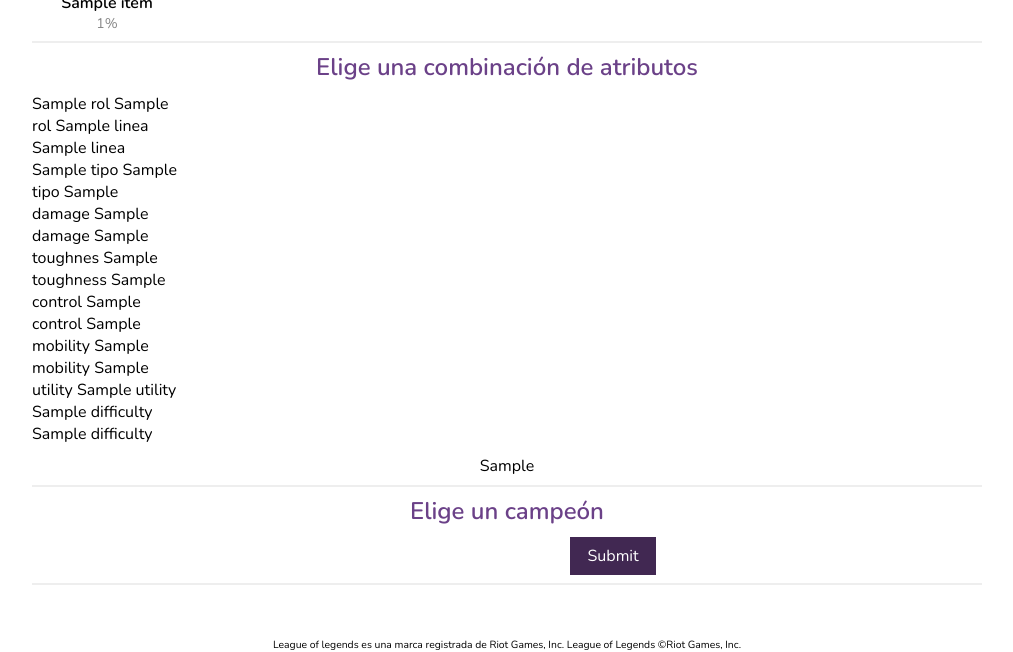
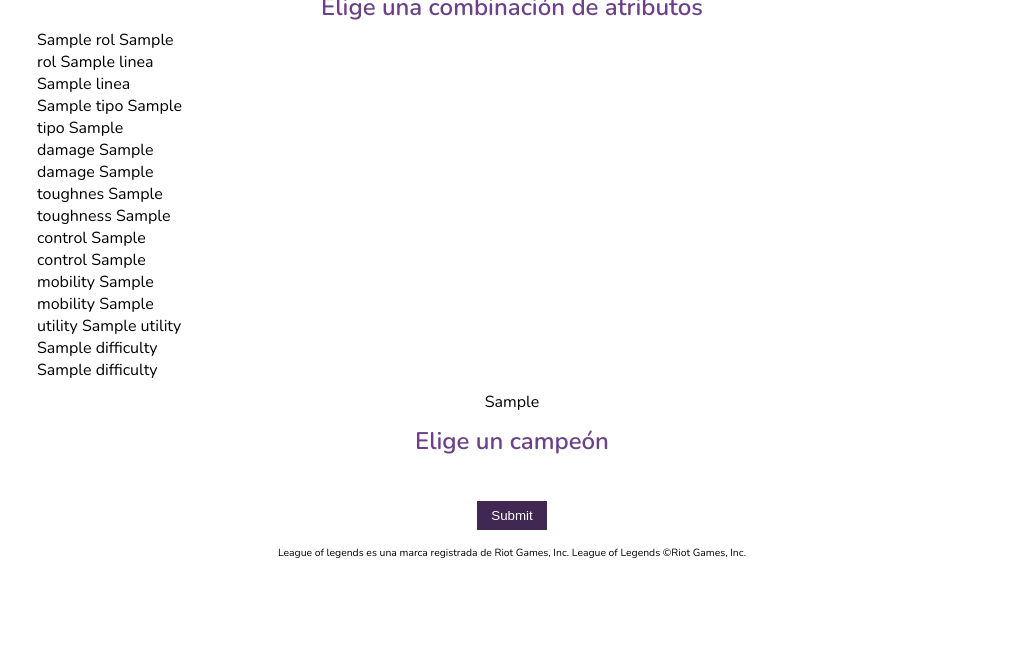
Before and after one commit to jboscomendoza/lol_champion_recommender, a Flask app: template templates/recomendaciones.html in a window 1280 px wide. Shown: the part 420-1072 px from the top of the page, without its empty margins (128-1141 px from the left). After the commit the page ends 978 px from the top, so only its background shows below. Run offline with Flask 2, Linux system fonts and the light colour scheme; the template is opened without the code that fills it: most values are stand-ins (such as "Sample title", 1, 10 or a date in 2020); form fields are guessed from the names that the template uses.

Commit message:
Ajustes en CSS, grid

```diff
--- a/static/style.css
+++ b/static/style.css
@@ -1,7 +1,6 @@
 @import url('https://fonts.googleapis.com/css2?family=Nunito:wght@300&display=swap');
 
 html {
-    /*font-family: Ubuntu, sans-serif; */
     font-family: "Nunito", sans-serif;
     background: #fff;
     font-size: 16px;
@@ -11,7 +10,7 @@ body {
     max-width: 950px;
     margin: auto;
     background: #fff;
-    padding: 0 10px 0px 0;
+    padding: 10px;
 }
 
 a { color: #b466e9; }
@@ -23,15 +22,12 @@ p {
 
 h1, h3 {
     color: #6b4188;
-    margin: 0;
-    padding: 0 0 10px 0;
+    text-align: center;
+    margin:0;
+    padding: 0;
 }
 
-h3 {
-    font-size: 24px;
-    font-weight: bold;
-}
-
+h3 { font-size: 1.5em; }
 
 img {
     border-radius: 5px;
@@ -39,26 +35,25 @@ img {
     margin: auto;
 }
 
-/*form { flex: 0 1 100%; }*/
-
-label, select, input {
-    font-family:"Nunito", sans-serif;
-    border:none;
-    font-size: 1em;
-    padding-top: .5em;
-    padding-bottom: .5em;
+label {
+    padding-top: .25em;
+    padding-bottom: .25em;
 }
 
 select {
+    font-family:"Nunito", sans-serif;
     background: #eee;
-    padding-left: 1em;
-    padding-right: 2em;
+    padding-top: .25em;
+    padding-bottom: .25em;
+    text-align: center;
+    border:none;
+}
+
+input {
     padding-top: .5em;
     padding-bottom: .5em;
-    text-align: center;
+    border:none;
 }
-
-select:hover { background: #ececec; }
 
 input[type=submit], input[type=button] {
     color:white;
@@ -71,135 +66,38 @@ input[type=submit]:hover, input[type=button]:hover {
     background-color: #6b4188;
 }
 
+hr { border: 1px solid #eee; }
 
-hr {
-    border: 1px solid #eee;
-  }
-
-#logo {
-    flex: 0 1 50%;
-}
-.contenedor {
+.cont-logo {
     display:flex;
     flex-flow:row wrap;
-    justify-content: center;
-    align-items:flex-start;
-    padding: 0px;
-    margin: 0px;
 }
 
-#forma_cont {
-    display: flex;
-    flex: 0 1 100%;
-    flex-flow: row wrap;
-    justify-content: center;
+#logo { flex: 0 1 40%; }
+
+.cont_titulo {
+    text-align: center;
+    margin: .5em 0 .25em 0;
 }
 
-.forma_stats {
-    display: flex;
-    flex: 0 1 30%;
-    flex-flow: row wrap;
-    align-content: baseline;
-}
+#campeon_img { max-width:100%; }
 
-.forma_cell {
-    display: flex;
-    flex: 0 1 100%;
-    flex-flow: row wrap;
-    justify-content: left;
-}
+.stat_nombre { font-weight: 600; }
 
-.forma_stats label {
-    display: flex;
-    flex: 0 1 30%;
-    margin-bottom: 10px;
-    padding: .0em .5em .5em 0em;
-    align-items: center;
-    align-content: center;
-}
+.item_img { max-width: 100%; }
 
-.forma_stats select {
-    display: flex;
-    flex: 1 1 50%;
-    margin: 0 10px 10px 0;
-}
-
-.forma_stats submit {
-    display: flex;
-    flex: 0 1 100%;
-    margin: 0 0 10px 0;
-    text-align: center;
-}
-
-.cont_titulo {
-    flex: 0 1 100%;
-    text-align: center;
-}
-
-#campeon_cont {
-    flex: 0 1 19%;
-    justify-content: center;
-    padding-top: 3%;
-}
-
-#campeon_nombre {
-    text-align: center;
-    padding: 0;
-}
-
-#campeon_img {
-    max-width:100%;
-}
-
-#stat_cont {
-    display:flex;
-    justify-content: center;
-    flex-flow: row wrap;
-    flex: 0 1 80%;
-    margin-top: 3%;
-}
-
-#stat_titulo {
-    flex: 0 1 100%;
-    text-align: center;
-}
-
-.stat {
-    flex: 0 1 15%;
-    padding-bottom: 8px;
-
-}
-
-.stat_nombre {
-    font-weight: 600;
-}
-
-.item {
-    flex: 0 1 15%;
-    margin-left: 0px;
-    padding: 0px 5px 15px 5px;
-}
-
-.item_nombre {
-    font-weight: 600;
-}
-
-.item_img {
-    max-width: 100%;
-}
+.item_nombre { font-weight: 600; }
 
 .item_sim {
-    font-size: 14px;;
-    font-weight: 300;
-    color: #888
+    font-size: .8em;
+    color: #888;
 }
 
 .contenedor-footer {
     display: flex;
-    flex: 0 0 100%;
     text-align: center;
     font-size: 0.65em;
-    margin-top:5em;
+    margin-top: 1.5em;
 }
 
 .grid-recomendaciones {
@@ -222,6 +120,25 @@ hr {
     margin-top: 10px;
 }
 
+.grid-champ {
+    display: grid;
+    grid-template-columns: 20% 80%;
+}
+
+.grid-stat {
+    display: grid;
+    grid-template-columns: repeat(6, 1fr);
+    row-gap: 10px;
+    column-gap: 5px;
+}
+
+.grid-choose {
+    display: grid;
+    grid-template-columns: 1fr;
+    justify-items: center;
+    row-gap: 10px;
+}
+
 nav { background: lightgray; display: flex; align-items: center; padding: 0 0.5rem; }
 nav h1 { flex: auto; margin: 0; }
 nav h1 a { text-decoration: none; padding: 0.25rem 0.5rem; }
--- a/templates/form_choose.html
+++ b/templates/form_choose.html
@@ -1,11 +1,13 @@
-<div class="contenedor">
 <h3 class="cont_titulo">Elige un campeón</h3>
-  <div>
 <form action="" method="post" novalidate>
 {{ form.hidden_tag() }}
+  <div class="grid-choose">
+    <div>
       {{ form.choose_champ }}
+    </div>
+    <div>
     <span style="color: red; border:none">{{ error }}</span>
       {{ form.submit() }}
-    </form>
     </div>
   </div>
+</form>
--- a/templates/home.html
+++ b/templates/home.html
@@ -3,13 +3,13 @@
 
 {% block content %}
 
-<div class="contenedor">
+<div class="cont-logo">
   <img id="logo" src={{url_for('static', filename = "lol_logo.png")}}>
 </div>
 
-<hr>
+
 {% include "form_stat.html" %}
-<hr>
+
 {% include "form_choose.html" %}
 
 {% endblock %}
--- a/templates/recomendaciones.html
+++ b/templates/recomendaciones.html
@@ -4,30 +4,31 @@
 
 {% block content %}
 
-  <div class="contenedor">
-    <div id="campeon_cont">
+  <div class="grid-champ">
+    <div>
       <img id="campeon_img" src={{url_for('static', filename = "img/" + campeon + ".jpg")}}>
-      <h3 id="campeon_nombre"> {{ campeon }} </h3>
+      <h3> {{ campeon }} </h3>
       <p class="item_nombre">{{ get_role(campeon) }}</p>
     </div>
 
-    <div id="stat_cont">
-      <h1 id="stat_titulo">Estadísticas base</h1>
+    <div>
+    <h1>Estadísticas base</h1>
+    <div class="grid-stat">
       {% for stat in stats%}
-        <div class="stat">
+        <div>
           <p class="stat_nombre"> {{ stat[0] }} </p>
           <p class="stat_valor"> {{ stat[1] }} </p>
         </div>
       {%endfor%}
     </div>
+    </div>
   </div>
 
-<hr>
+
 {% include "campeones_similares.html" %}
-<hr>
+
 {% include "form_stat.html" %}
-<hr>
+
 {% include "form_choose.html" %}
-<hr>
 
 {% endblock %}
```
Also changed, not shown: templates/custom.html (+9 -7 lines). Lines whose indentation alone changed are shown as unchanged.
